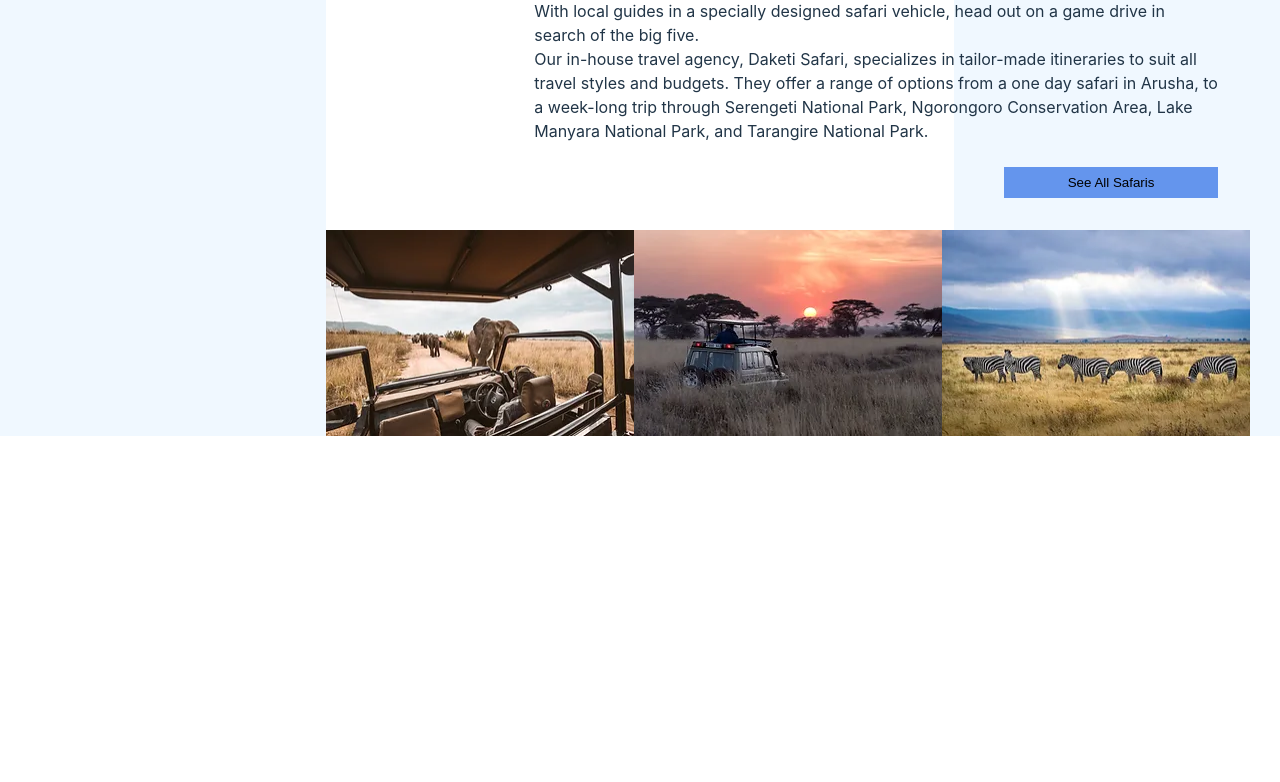
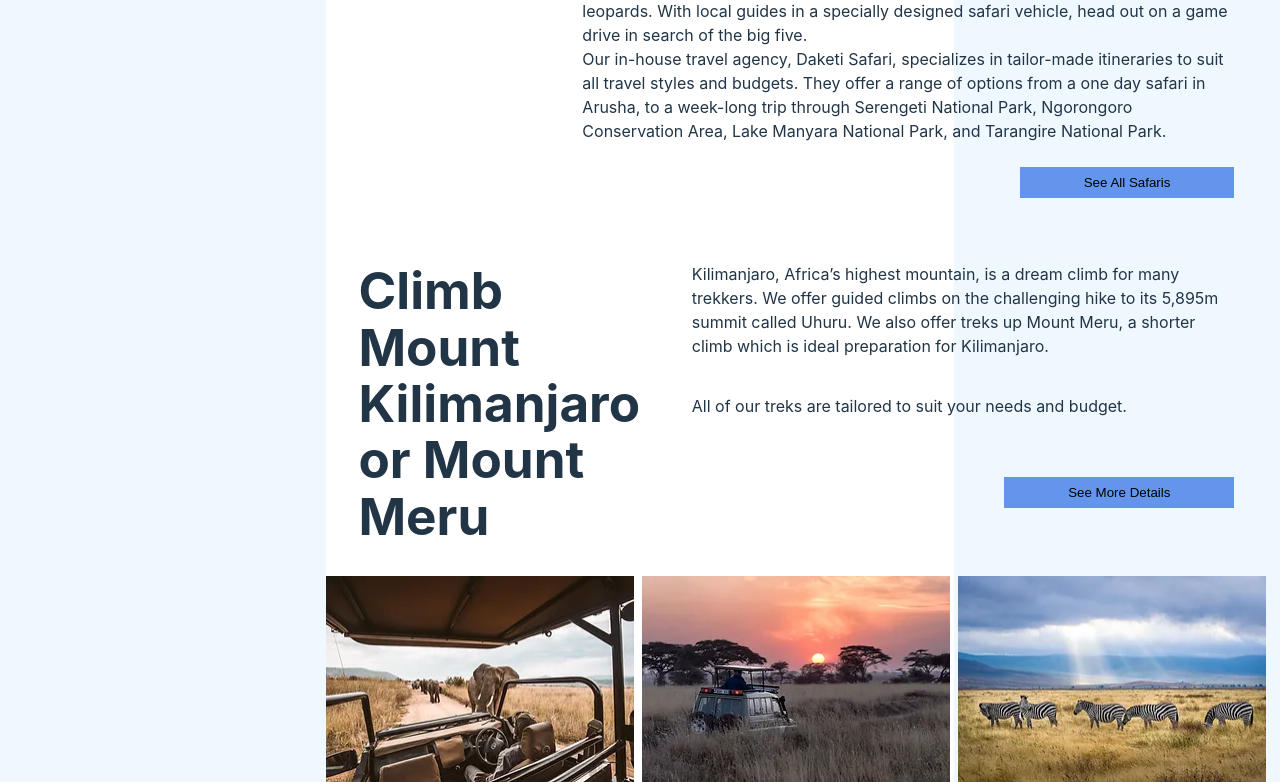
Before and after one commit to Shaul1Kr/David-Crater-Homestay, a React (Vite) app in the folder client/: page /ToursAndSafaris in a window 1280 px wide. Shown: the part 658-1440 px from the top of the page. Before the commit the page ends 1094 px from the top, so only its background shows below. Built offline with nearby package versions, Linux system fonts and the light colour scheme.

Commit message:
Added and simplified the information components

```diff
--- a/client/src/Components/ToursAndSafarisComponents/Information.tsx
+++ b/client/src/Components/ToursAndSafarisComponents/Information.tsx
@@ -1,21 +1,11 @@
 import styled from "styled-components";
-import ElephentSafari from "../../assets/Pictures/ElephentSafari.webp";
-import CarSafari from "../../assets/Pictures/CarsSafari.webp";
-import ZebraSafari from "../../assets/Pictures/ZebraSafari.webp";
 
-const PageWrapper = styled.div`
-  display: grid;
-  background-color: white;
-  width: 49%;
-`;
+const PageWrapper = styled.div``;
 
 const InfoWrapper = styled.div`
   display: flex;
   padding: 2rem;
-`;
-
-const ImgWrapper = styled.div`
-  display: flex;
+  gap: 3rem;
 `;
 
 const Wrapper = styled.div`
@@ -40,35 +30,24 @@ const Button = styled.button`
   justify-self: end;
 `;
 
-const Information = () => {
+interface InformationProps {
+  title: string;
+  pup: string;
+  pdown: string;
+  button: string;
+}
+
+const Information = ({ title, pup, pdown, button }: InformationProps) => {
   return (
     <PageWrapper>
       <InfoWrapper>
-        <Title>Safaris</Title>
+        <Title>{title}</Title>
         <Wrapper>
-          <ParagraphUp>
-            The famous Serengeti National Park and Ngorongoro Conservation area
-            are home to an impressive range of animals, including giraffes,
-            buffalos, elephants, lions, and leopards. With local guides in a
-            specially designed safari vehicle, head out on a game drive in
-            search of the big five.
-          </ParagraphUp>
-          <ParagraphDown>
-            Our in-house travel agency, Daketi Safari, specializes in
-            tailor-made itineraries to suit all travel styles and budgets. They
-            offer a range of options from a one day safari in Arusha, to a
-            week-long trip through Serengeti National Park, Ngorongoro
-            Conservation Area, Lake Manyara National Park, and Tarangire
-            National Park.
-          </ParagraphDown>
-          <Button>See All Safaris</Button>
+          <ParagraphUp>{pup}</ParagraphUp>
+          <ParagraphDown>{pdown}</ParagraphDown>
+          <Button>{button}</Button>
         </Wrapper>
       </InfoWrapper>
-      <ImgWrapper>
-        <img src={ElephentSafari} />
-        <img src={CarSafari} />
-        <img src={ZebraSafari} />
-      </ImgWrapper>
     </PageWrapper>
   );
 };
--- /dev/null
+++ b/client/src/Components/ToursAndSafarisComponents/InformationWrapper.tsx
@@ -0,0 +1,39 @@
+import styled from "styled-components";
+import Information from "./Information";
+import ElephentSafari from "../../assets/Pictures/ElephentSafari.webp";
+import CarSafari from "../../assets/Pictures/CarsSafari.webp";
+import ZebraSafari from "../../assets/Pictures/ZebraSafari.webp";
+import infos from "../../data/InfomationData";
+
+const PageWrapper = styled.div`
+  display: grid;
+  background-color: white;
+  width: 49%;
+`;
+
+const ImgWrapper = styled.div`
+  display: flex;
+  gap: 0.5rem;
+`;
+
+const InformationWrapper = () => {
+  return (
+    <PageWrapper>
+      {infos.map((info) => (
+        <Information
+          title={info.title}
+          pup={info.pup}
+          pdown={info.pdown}
+          button={info.button}
+        />
+      ))}
+      <ImgWrapper>
+        <img src={ElephentSafari} />
+        <img src={CarSafari} />
+        <img src={ZebraSafari} />
+      </ImgWrapper>
+    </PageWrapper>
+  );
+};
+
+export default InformationWrapper;
--- a/client/src/Pages/ToursAndSafaris.tsx
+++ b/client/src/Pages/ToursAndSafaris.tsx
@@ -1,6 +1,6 @@
 import styled from "styled-components";
 import TitleSection from "../Components/TitleSection";
-import Information from "../Components/ToursAndSafarisComponents/Information";
+import InformationWrapper from "../Components/ToursAndSafarisComponents/InformationWrapper";
 
 const Page = styled.div`
   width: 100%;
@@ -13,7 +13,7 @@ const ToursAndSafaris = () => {
   return (
     <Page>
       <TitleSection />
-      <Information />
+      <InformationWrapper />
     </Page>
   );
 };
--- /dev/null
+++ b/client/src/data/InfomationData.tsx
@@ -0,0 +1,17 @@
+const ToursInformatio = [
+  {
+    title: "Safaris",
+    pup: "The famous Serengeti National Park and Ngorongoro Conservation area are home to an impressive range of animals, including giraffes, buffalos, elephants, lions, and leopards. With local guides in a specially designed safari vehicle, head out on a game drive in search of the big five.",
+    pdown:
+      "Our in-house travel agency, Daketi Safari, specializes in tailor-made itineraries to suit all travel styles and budgets. They offer a range of options from a one day safari in Arusha, to a week-long trip through Serengeti National Park, Ngorongoro Conservation Area, Lake Manyara National Park, and Tarangire National Park.",
+    button: "See All Safaris",
+  },
+  {
+    title: "Climb Mount Kilimanjaro or Mount Meru",
+    pup: "Kilimanjaro, Africa’s highest mountain, is a dream climb for many trekkers. We offer guided climbs on the challenging hike to its 5,895m summit called Uhuru. We also offer treks up Mount Meru, a shorter climb which is ideal preparation for Kilimanjaro.",
+    pdown: "All of our treks are tailored to suit your needs and budget.",
+    button: "See More Details",
+  },
+];
+
+export default ToursInformatio;
```
